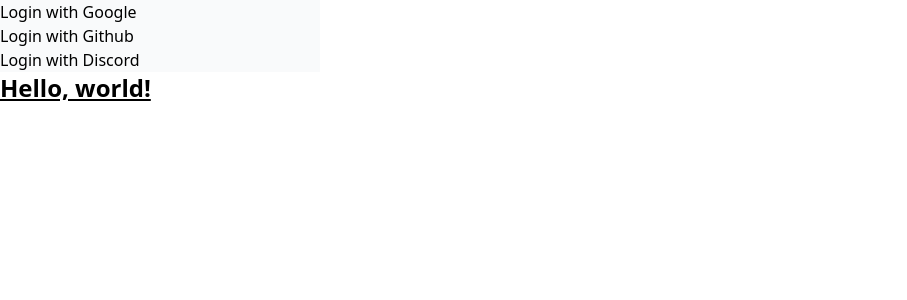
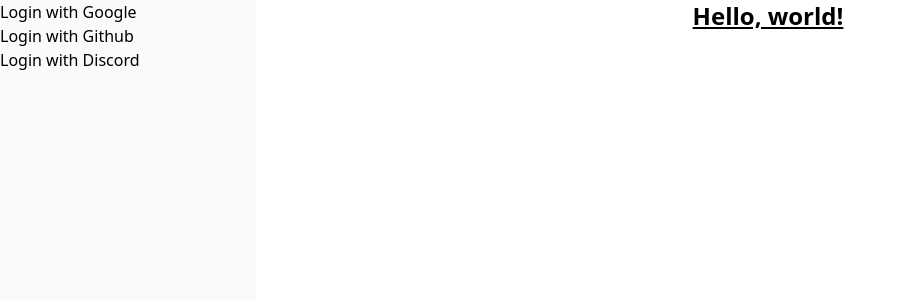
Before and after one commit to marcusgajozo/react19, a React (Vite) app: page / in a window 1280 px wide. Shown: the top 300 px of the page, without its empty margins (0-907 px from the left). Built offline with nearby package versions, Linux system fonts and the light colour scheme.

Commit message:
feat(layout): ✨add styles

```diff
--- a/src/components/templates/Layout.tsx
+++ b/src/components/templates/Layout.tsx
@@ -6,9 +6,9 @@
 
 export const Layout = ({ children }: LayoutProps) => {
   return (
-    <>
+    <main className="flex h-screen">
       <Menu />
-      {children}
-    </>
+      <div className="w-full flex justify-center">{children}</div>
+    </main>
   );
 };
```
